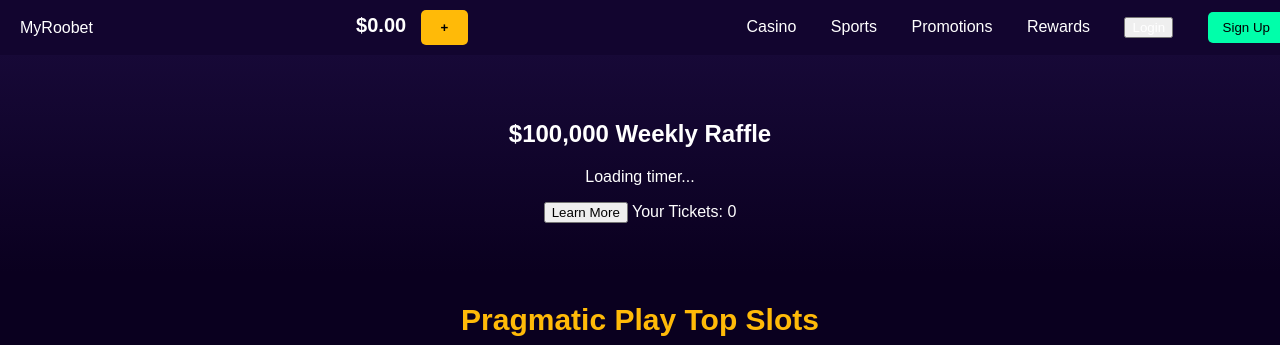
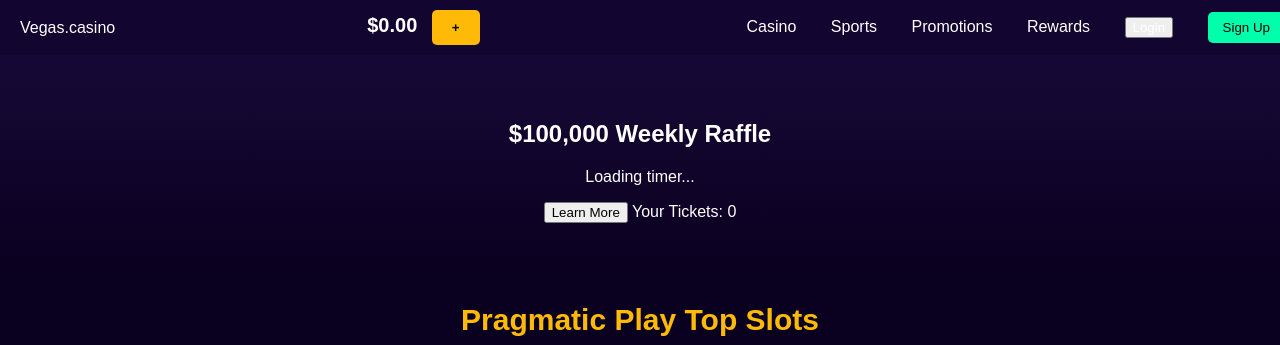
Before and after one commit to mkkndqxzpn-bot/vegas.casino, a plain HTML site: page index.html in a window 1280 px wide. Shown: the top 345 px of the page. Drawn offline with Linux system fonts and the light colour scheme.

Commit message:
Update index.html

```diff
--- a/index.html
+++ b/index.html
@@ -3,12 +3,12 @@
 <head>
     <meta charset="UTF-8">
     <meta name="viewport" content="width=device-width, initial-scale=1.0">
-    <title>MyRoobet - Crypto Casino Demo</title>
+    <title>MyRoobet - Vegas.casino</title>
     <link rel="stylesheet" href="style.css">
 </head>
 <body>
     <header>
-        <div class="logo">MyRoobet</div>
+        <div class="logo">Vegas.casino</div>
         <div class="wallet">
             <span>$0.00</span>
             <button class="deposit">+</button>
```
